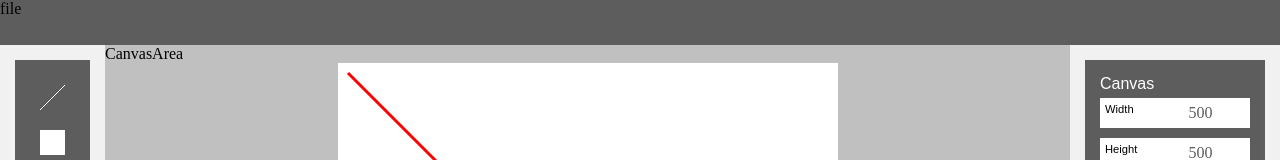
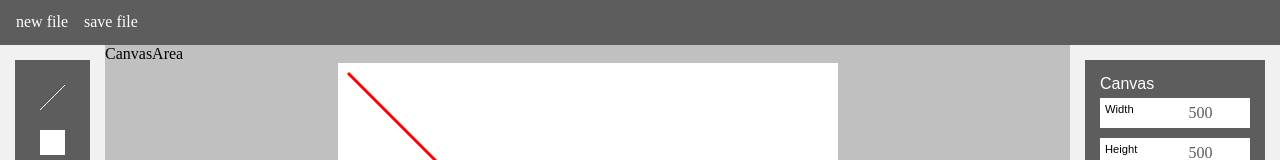
Before and after one commit to yyijoo/react-vector-drawingtool, a React (Create React App) app: page / in a window 1280 px wide. Shown: the top 160 px of the page. Built offline with nearby package versions, Linux system fonts and the light colour scheme.

Commit message:
feat: Edit style of FileMenu

```diff
--- a/src/common/colors.js
+++ b/src/common/colors.js
@@ -6,6 +6,7 @@ export const canvasBackground = "#c0c0c0";
 // Text Color
 export const inputText = "#5D5D5D";
 export const toolBoxTitle = "white";
+export const menu = "white";
 
 // Fill
 export const inputBox = "white";
--- a/src/component/Boxes.js
+++ b/src/component/Boxes.js
@@ -8,6 +8,8 @@ export const Box = styled.div`
 export const FileMenuBox = styled(Box)`
   height: 45px;
   width: 100%;
+  display: flex;
+  align-items: center;
 `;
 
 export const ToolBox = styled(Box)`
@@ -34,7 +36,7 @@ export const ToolItem = styled.div`
   display: flex;
   background-color: ${colors.inputBox};
   width: 150px;
-  height: 30px;
+  min-height: 30px;
   justify-content: center;
   margin-bottom: 10px;
 
--- a/src/container/FileMenu.js
+++ b/src/container/FileMenu.js
@@ -1,8 +1,20 @@
 import React from "react";
 import { FileMenuBox } from "component/Boxes";
+import styled from "styled-components";
+import * as colors from "common/colors";
+
+const Menu = styled.span`
+  color: ${colors.menu};
+  margin-left: 1rem;
+`;
 
 const FileMenu = () => {
-  return <FileMenuBox>file</FileMenuBox>;
+  return (
+    <FileMenuBox>
+      <Menu>new file</Menu>
+      <Menu>save file</Menu>
+    </FileMenuBox>
+  );
 };
 
 export default FileMenu;
```
